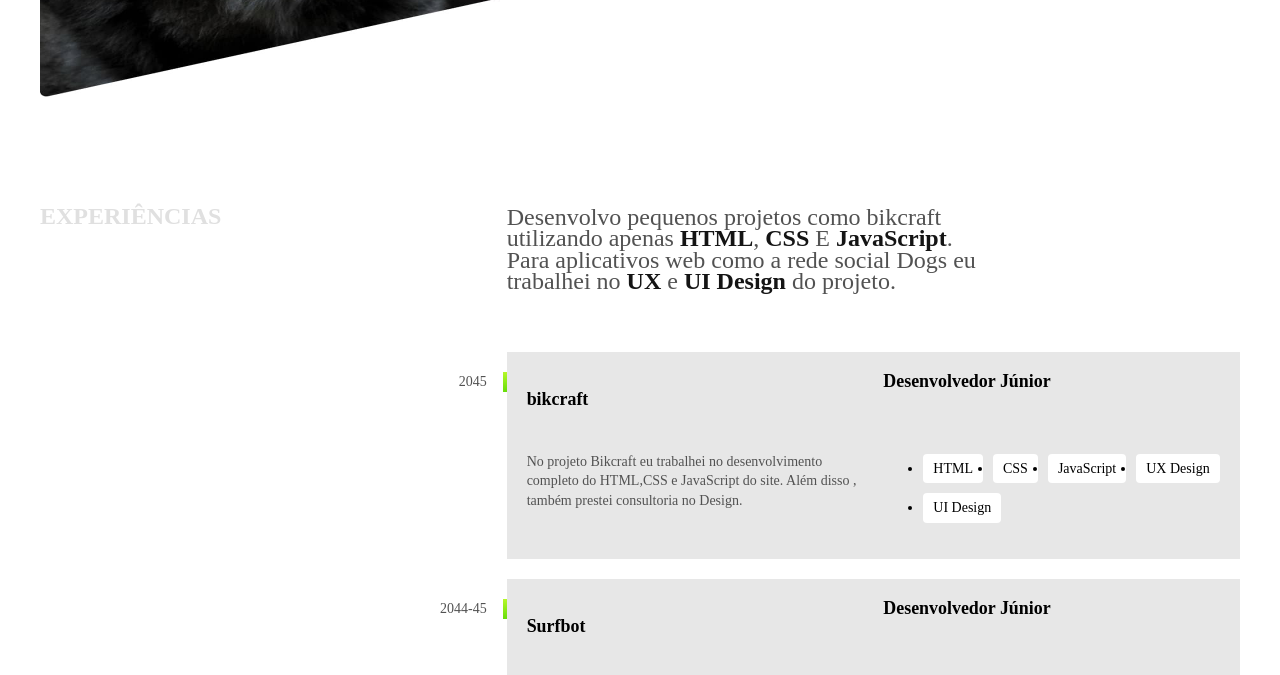
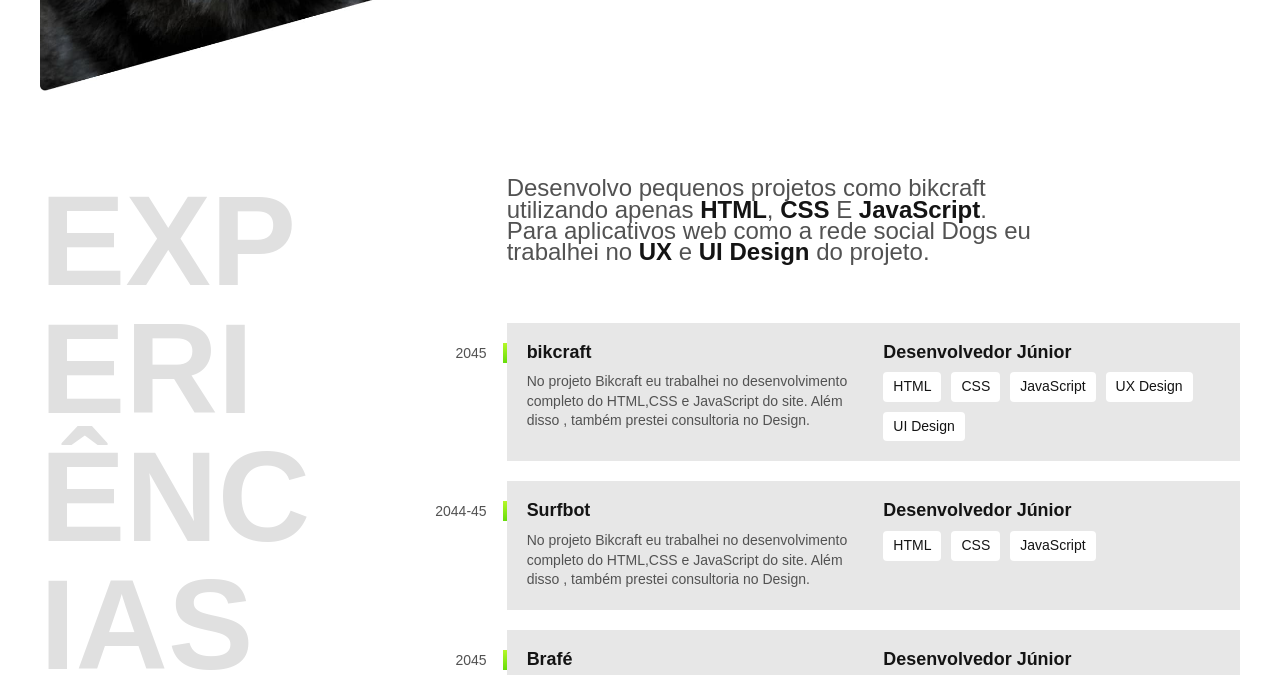
Before and after one commit to Matheus-Andrade-97/Matheus-Andrade-97.github.io, a plain HTML site: page index.html in a window 1280 px wide. Shown: the part 603-1278 px from the top of the page. Drawn offline with Linux system fonts and the light colour scheme.

Commit message:
correção

```diff
--- a/css/style.css
+++ b/css/style.css
@@ -1,6 +1,6 @@
-@import "./css/conteudo.css";
-@import "./css/header.css";
+@import "./conteudo.css";
+@import "./experiencia.css";
+@import "./footer.css";
+@import "./formacao.css";
+@import "./header.css";
 @import "./info-site.css";
-@import "./experiencia.css";
-@import "./css/formacao.css";
-@import "./css/footer.css";
--- a/index.html
+++ b/index.html
@@ -6,7 +6,7 @@
   <meta name="viewport" content="width=device-width, initial-scale=1.0">
   <meta name="description" content="Desenvolvedor Front End , UX e UI Design.">
   <title>portifólio Matheus</title>
-  <link rel="stylesheet" href="/css/style.css">
+  <link rel="stylesheet" href="./css/style.css">
   <link rel="icon" href="./favicon.svg" type="image/image/svg+xml">
 </head>
 
```
